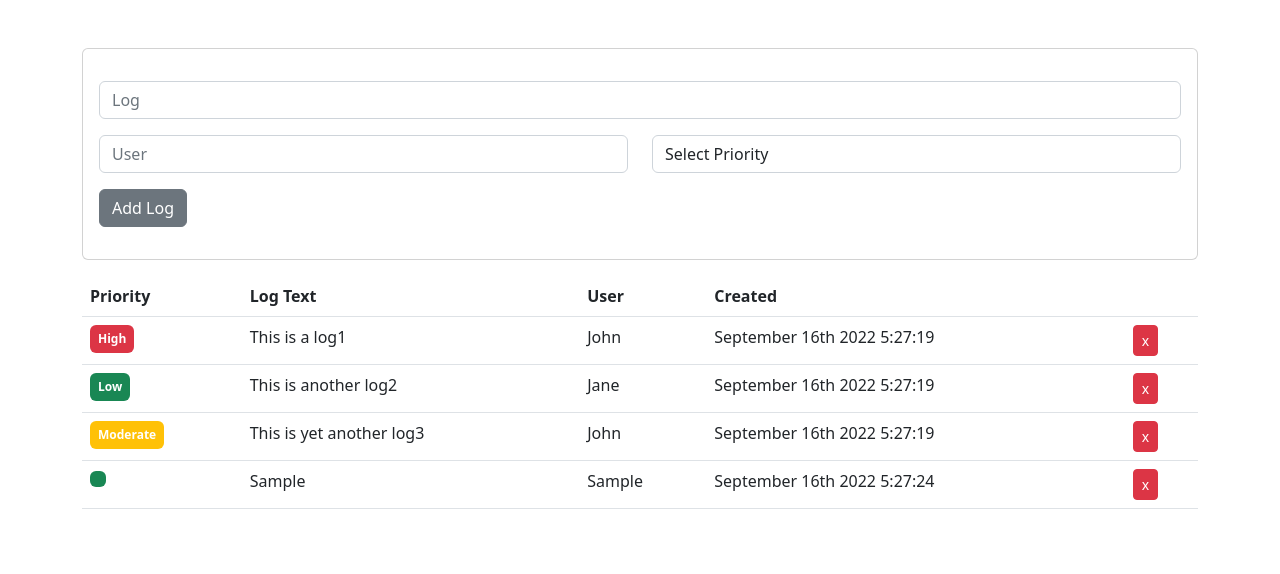
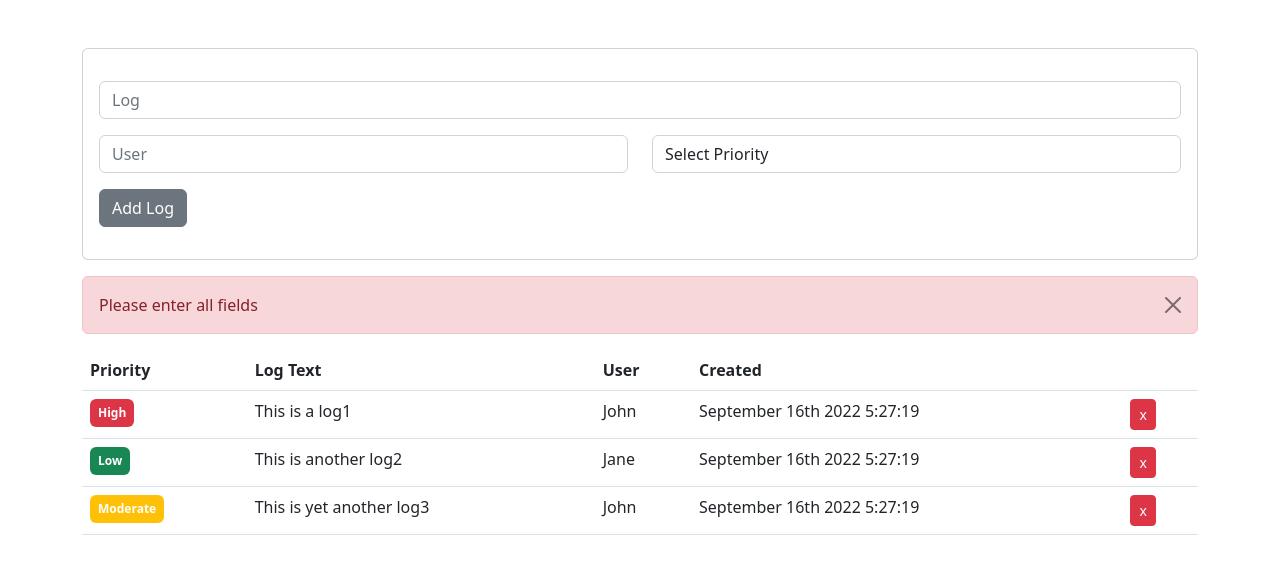
Before and after one commit to jamesonarnett/bugLogger, a React app: page / in a window 1280 px wide. Both pictures are taken after typing "Sample", "Sample" into the empty fields and a click on the button "Add Log". Shown: the top 574 px of the page. Built offline with nearby package versions, Linux system fonts and the light colour scheme; the HTML template or start-up script is replaced by a standard one.

Commit message:
Add deleteItem

```diff
--- a/src/App.js
+++ b/src/App.js
@@ -1,11 +1,18 @@
 import React, { useState } from "react";
 import Container from "react-bootstrap/Container";
 import Table from "react-bootstrap/Table";
+import Alert from "react-bootstrap/Alert";
 
 import LogItem from "./components/LogItem.jsx";
 import AddLogItem from "./components/AddLogItem.jsx";
 
 const App = () => {
+  const [alert, setAlert] = useState({
+    show: false,
+    message: "",
+    variant: "success",
+  });
+
   const [logs, setLogs] = useState([
     //insert some dummy data for now
     {
@@ -32,14 +39,52 @@ const App = () => {
   ]);
 
   const addItem = (item) => {
+    if (item.text === "" || item.user === "" || item.priority === "") {
+      showAlert("Please enter all fields", "danger");
+      return false;
+    }
+
     item._id = Math.floor(Math.random() * 90000) + 10000;
     item.created = new Date().toString();
     setLogs([...logs, item]);
+    showAlert("Log added");
+  };
+
+  const deleteItem = (_id) => {
+    setLogs(logs.filter((log) => log._id !== _id));
+    showAlert("Log deleted");
+  };
+
+  const showAlert = (message, variant = "success", seconds = 3000) => {
+    setAlert({
+      show: true,
+      message,
+      variant,
+    });
+
+    setTimeout(() => {
+      setAlert({
+        show: false,
+        message: "",
+        variant: "success",
+      });
+    }, seconds);
   };
 
   return (
     <Container>
       <AddLogItem addItem={addItem} />
+
+      {alert.show && (
+        <Alert
+          variant={alert.variant}
+          onClose={() => setAlert({ show: false })}
+          dismissible
+        >
+          {alert.message}
+        </Alert>
+      )}
+
       <Table>
         <thead>
           <tr>
@@ -52,7 +97,7 @@ const App = () => {
         </thead>
         <tbody>
           {logs.map((log) => (
-            <LogItem log={log} key={log._id} />
+            <LogItem log={log} key={log._id} deleteItem={deleteItem} />
           ))}
         </tbody>
       </Table>
--- a/src/components/LogItem.jsx
+++ b/src/components/LogItem.jsx
@@ -3,7 +3,10 @@ import Button from "react-bootstrap/Button";
 import Badge from "react-bootstrap/Badge";
 import Moment from "react-moment";
 
-const LogItem = ({ log: { _id, text, priority, user, created } }) => {
+const LogItem = ({
+  log: { _id, text, priority, user, created },
+  deleteItem,
+}) => {
   const setVariant = () => {
     if (priority === "high") {
       return "danger";
@@ -27,7 +30,7 @@ const LogItem = ({ log: { _id, text, priority, user, created } }) => {
         <Moment format="MMMM Do YYYY h:mm:ss">{new Date(created)}</Moment>
       </td>
       <td>
-        <Button variant="danger" size="sm">
+        <Button variant="danger" size="sm" onClick={() => deleteItem(_id)}>
           x
         </Button>
       </td>
```
